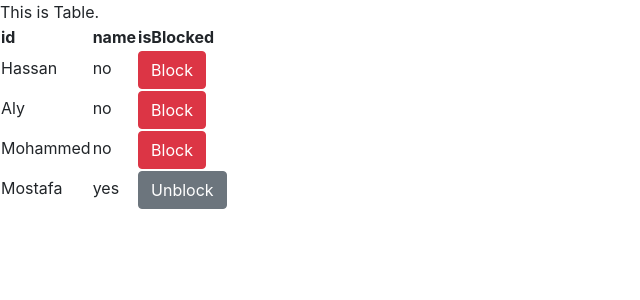
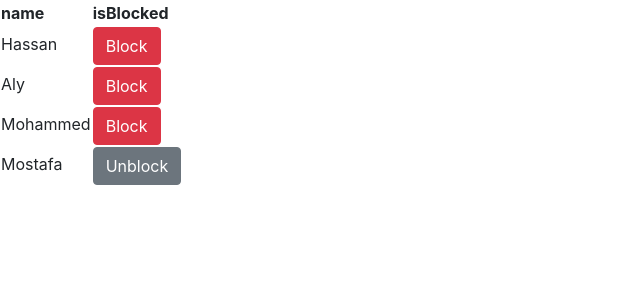
Before and after one commit to bedairhassan/Conditional-Rendering-TikTok-Blocked-List, a React (Create React App) app in the folder app01/: page / in a window 1280 px wide. Shown: the top 300 px of the page, without its empty margins (0-640 px from the left). Built offline with nearby package versions, Linux system fonts and the light colour scheme.

Commit message:
7. BlockTriggerById,

```diff
--- a/app01/src/App.js
+++ b/app01/src/App.js
@@ -3,6 +3,19 @@ import logo from './logo.svg';
 import './App.css';
 
 const App = () => {
+
+  // could be an api call
+  const BlockTriggerById = id => {
+
+    var blockedAccount = data.filter(item => item.id === id)[0]
+    blockedAccount = { ...blockedAccount, isBlocked: !blockedAccount.isBlocked }
+
+    const filteredList = data.filter(item => item.id !== id)
+
+    const finalList = [...filteredList, blockedAccount]
+
+    dataSet(finalList)
+  }
 
   const [data, dataSet] = useState(
     [
@@ -13,12 +26,11 @@ const App = () => {
     ])
 
   return (<React.Fragment>
-
-
-
-
-
-    <Table data={data} headers={[`id`, `name`, `isBlocked`]} />
+    <Table
+      data={data}
+      headers={[`name`, `isBlocked`]}
+      BlockTriggerById={BlockTriggerById}
+    />
   </React.Fragment>)
 }
 
@@ -27,32 +39,33 @@ const Button = ({ onClick, name, className }) =>
     className={className}
     onClick={onClick}>{name}</button>
 
-const Table = ({ data, headers }) => {
+const Table = ({ data, headers, BlockTriggerById }) => {
 
   return (
     <React.Fragment>
-      This is Table.
 
-      <Headers headers={headers} />
+      {/* <table className={`table`}> */}
+        <Headers headers={headers} />
 
-      <Body data={data} />
+        <Body data={data} BlockTriggerById={BlockTriggerById} />
+      {/* </table> */}
     </React.Fragment>
   )
 }
 
-const Body = ({ data }) =>
+const Body = ({ data, BlockTriggerById }) =>
   data.map(({ id, name, isBlocked }) => {
 
     // const idd = `id is ${id}`
 
     const BlockElement = !isBlocked ?
       <Button
-        onClick={() => alert(`block`)}
+        onClick={() => BlockTriggerById(id)}
         name={`Block`}
         className={"btn btn-danger"}
       /> :
       <Button
-        onClick={() => alert(`unblock`)}
+        onClick={() => BlockTriggerById(id)}
         name={`Unblock`}
         className={"btn btn-secondary"}
       />
@@ -63,7 +76,7 @@ const Body = ({ data }) =>
       <tr key={id}>
         {/* <td>{idd}</td> */}
         <td>{name}</td>
-        <td>{isBlocked ? `yes` : `no`}</td>
+        {/*  <td>{isBlocked ? `yes` : `no`}</td> */}
         <td>{BlockElement}</td>
       </tr>
     )
```
